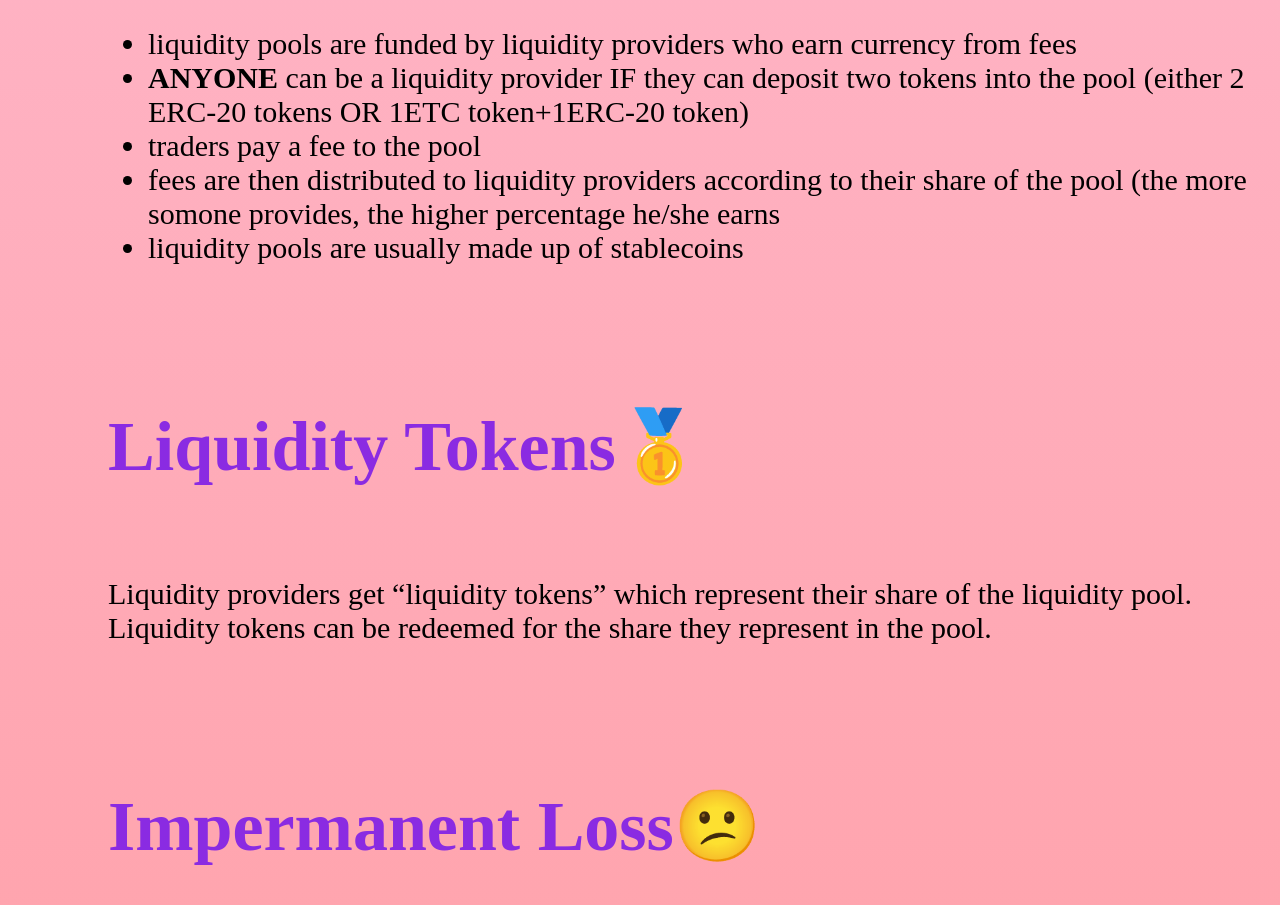
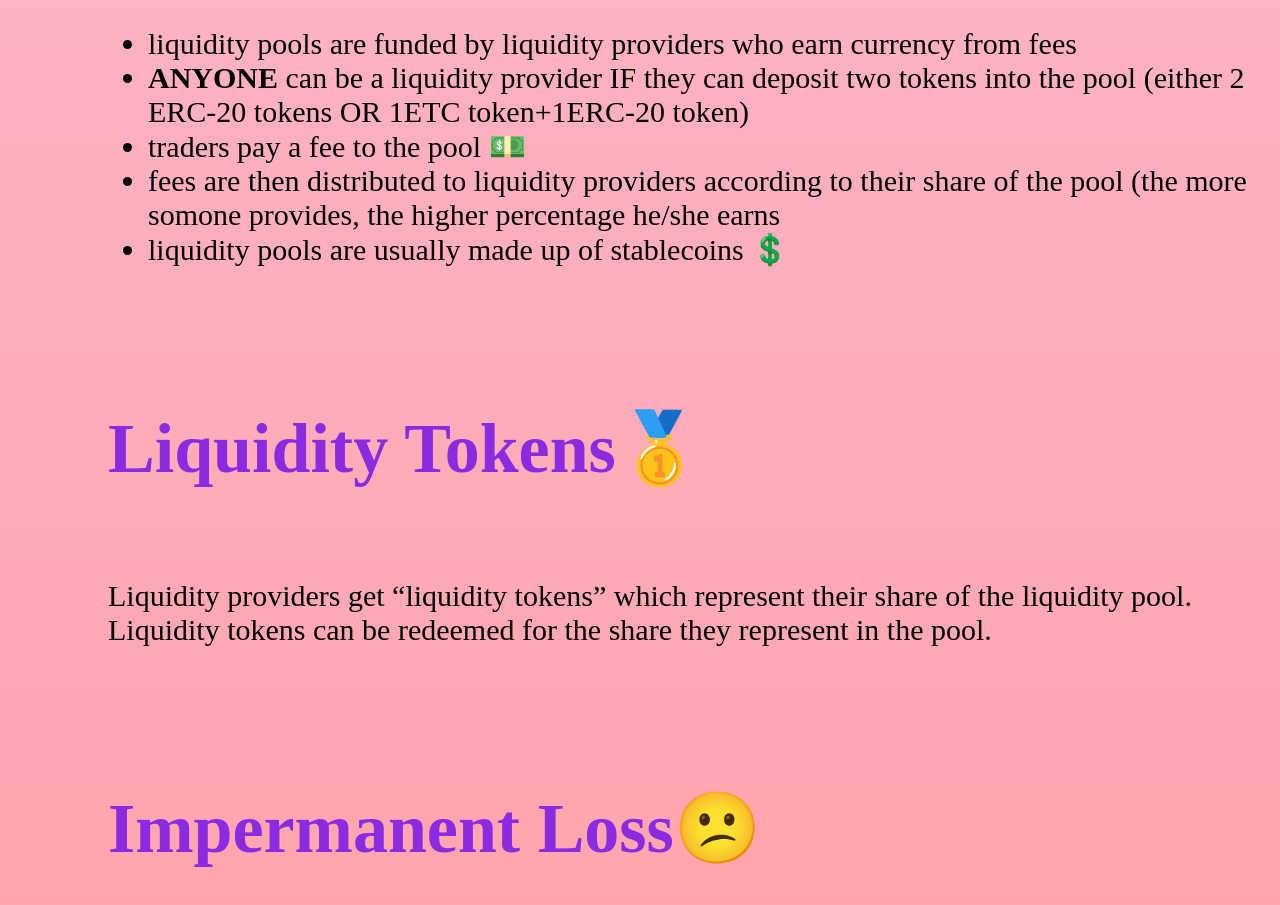
Before and after one commit to MCpracticesforskills/Uniswap-how-to, a plain HTML site: page index.html in a window 1280 px wide. Shown: the part 2005-2910 px from the top of the page. Drawn offline with Linux system fonts and the light colour scheme; a web font is replaced by a local one.

Commit message:
added html
i put emojis in <li> elements

```diff
--- a/index.html
+++ b/index.html
@@ -104,7 +104,7 @@
 
             </li>
             <li>
-                traders pay a fee to the pool
+                traders pay a fee to the pool 💵
             </li>
             <li>
                 fees are then distributed to liquidity providers according to their share of the pool (the more somone
@@ -113,7 +113,7 @@
 
             </li>
             <li>
-                liquidity pools are usually made up of stablecoins
+                liquidity pools are usually made up of stablecoins 💲
             </li>
         </ul>
         </p>
```
